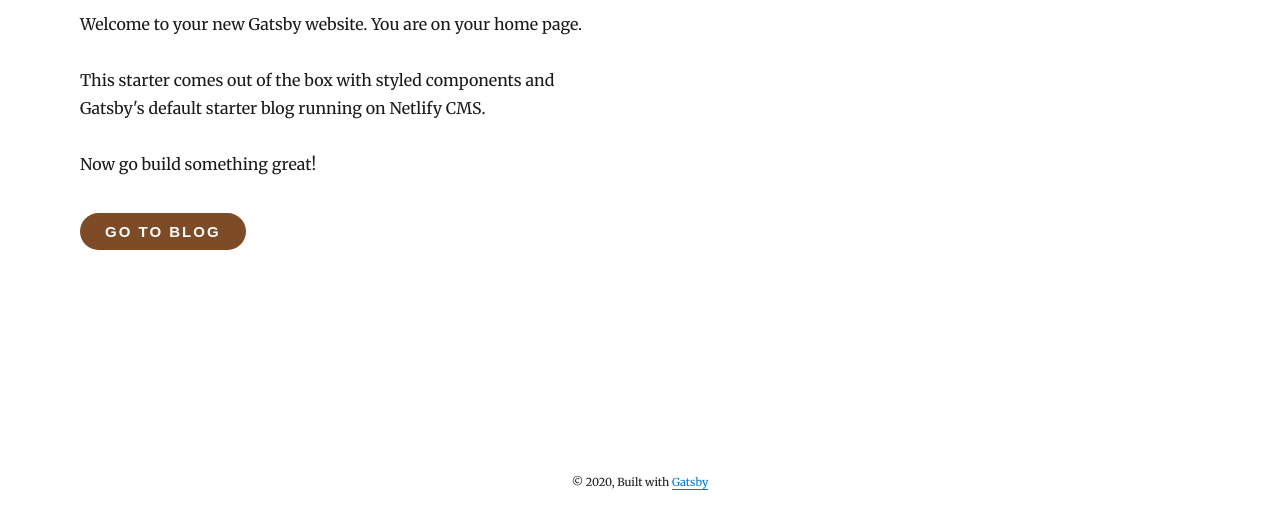
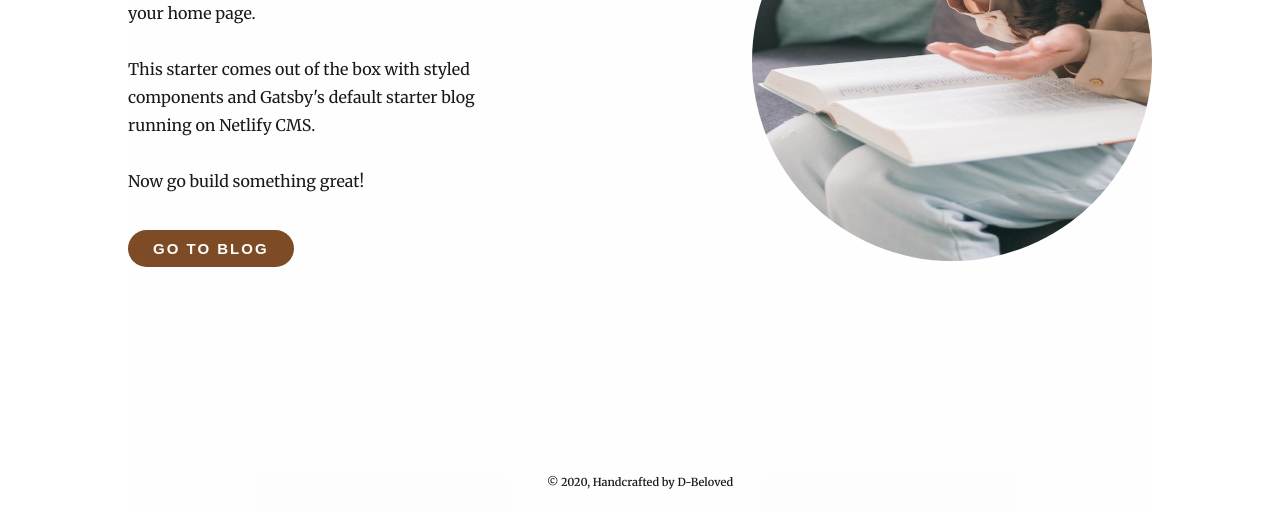
Before and after one commit to d-beloved/thelearnedtongue, a Gatsby site: page / in a window 1280 px wide. Shown: the part 288-800 px from the top of the page. Built offline with nearby package versions, Linux system fonts and the light colour scheme; Gatsby itself is replaced by a stand-in of ours; some packages are replaced by stand-ins of ours.

Commit message:
finalized pages design

```diff
--- a/gatsby-config.js
+++ b/gatsby-config.js
@@ -79,7 +79,7 @@ module.exports = {
         theme_color: `#ee3135`,
         display: `minimal-ui`,
         // edit below
-        icon: `content/assets/altLogo.png`,
+        icon: `content/assets/Logo_crop.png`,
       },
     },
     {
--- a/src/components/Layout/layout.js
+++ b/src/components/Layout/layout.js
@@ -3,7 +3,6 @@ import { Link } from "gatsby"
 import styled from "styled-components"
 import logo from "../../../content/assets/Logo_crop.png"
 
-// import { rhythm, scale } from "../../utils/typography"
 import layoutStyle from './layout.module.scss';
 
 class Layout extends React.Component {
@@ -79,9 +78,9 @@ class Layout extends React.Component {
           <main className={layoutStyle.main}>{children}</main>
         </div>
         <Footer>
-          © {new Date().getFullYear()}, Built with
+          © {new Date().getFullYear()}, Handcrafted by
           {` `}
-          <a href="https://www.gatsbyjs.org">Gatsby</a>
+          D-Beloved
         </Footer>
       </div>
     )
@@ -92,6 +91,7 @@ const Footer = styled.footer`
   text-align: center;
   margin: 20px;
   font-size: 11px;
+  font-weight: 600;
 `
 
 export default Layout
--- a/src/components/Layout/layout.module.scss
+++ b/src/components/Layout/layout.module.scss
@@ -2,20 +2,36 @@
   display: flex;
   flex-direction: column;
   justify-content: space-between;
+  width: 80vw;
+  margin: 0 auto;
   min-height: 100vh;
+  background: rgba(243, 243, 243, 0.15);
+  // background-image: url(../../../content/assets/background.jpg);
+  background-size: 100%;
+  // background-position: calc(100%) calc(100%);
   // position: relative;
   // overflow: hidden;
 
+  // &::before {
+  //   content: "";
+  //   position: absolute;
+  //   top: 0px;
+  //   right: 0px;
+  //   bottom: 0px;
+  //   left: 0px;
+  //   background-color: rgba(0,0,0,0.5);
+  // }
+
   .inside {
-    // margin: 0 auto;
+    z-index: 1;
 
     .header {
       display: flex;
       justify-content: space-between;
       align-items: flex-start;
-      padding: 1% 5% 0;
+      padding: 1% 0 4%;
       // position: absolute;
-      margin: 0 auto;
+      // margin: 0 auto;
 
       .left {
         width: 25%;
--- a/src/pages/index.js
+++ b/src/pages/index.js
@@ -4,6 +4,7 @@ import { Link } from "gatsby"
 import Layout from "../components/Layout/layout"
 import SEO from "../components/seo"
 import Button from "../components/button"
+import face from "../../content/assets/background_resized.jpeg"
 
 class IndexPage extends React.Component {
   render() {
@@ -18,18 +19,27 @@ class IndexPage extends React.Component {
         {/* <img style={{ margin: 0 }} src="./GatsbyScene.svg" alt="Gatsby Scene" /> */}
         <div
           style={{
-            margin: "70px 80px 0",
+            display: "flex",
+            alignItems: "center",
+            justifyContent: "space-between",
+          }}
+        >
+          <div
+            style={{
               maxWidth: "40%",
             }}
           >
             <h1
               style={{
                 maxWidth: "70%",
+                marginTop: 0,
               }}
             >
               The Learned Tongue
             </h1>
-          <p>Welcome to your new Gatsby website. You are on your home page.</p>
+            <p>
+              Welcome to your new Gatsby website. You are on your home page.
+            </p>
             <p>
               This starter comes out of the box with styled components and
               Gatsby's default starter blog running on Netlify CMS.
@@ -41,6 +51,21 @@ class IndexPage extends React.Component {
               </Button>
             </Link>
           </div>
+          <div
+            style={{
+              borderRadius: "500px",
+              overflow: "hidden",
+              height: "25rem",
+              width: "25rem",
+            }}
+          >
+            <img
+              style={{ width: "100%", height: "100%" }}
+              src={face}
+              alt="face of the blog"
+            />
+          </div>
+        </div>
       </Layout>
     )
   }
--- a/src/templates/blog-post.js
+++ b/src/templates/blog-post.js
@@ -10,7 +10,7 @@ import { rhythm, scale } from "../utils/typography"
 class BlogPostTemplate extends React.Component {
   render() {
     const post = this.props.data.mdx
-    const siteTitle = 'Blog'
+    const siteTitle = "View All Articles"
     const { previous, next } = this.props.pageContext
 
     return (
@@ -19,6 +19,7 @@ class BlogPostTemplate extends React.Component {
           title={post.frontmatter.title}
           description={post.frontmatter.description || post.excerpt}
         />
+        <div style={{ margin: "0 15rem 50px" }}>
           <h1>{post.frontmatter.title}</h1>
           <p
             style={{
@@ -36,7 +37,7 @@ class BlogPostTemplate extends React.Component {
               marginBottom: rhythm(1),
             }}
           />
-        <Bio />
+          {/* <Bio /> */}
 
           <ul
             style={{
@@ -62,6 +63,7 @@ class BlogPostTemplate extends React.Component {
               )}
             </li>
           </ul>
+        </div>
       </Layout>
     )
   }
```
Also changed, not shown: src/pages/blog.js (+6 -6 lines), content/assets/background_resized.jpeg (added), 2 other files. Lines whose indentation alone changed are shown as unchanged.
